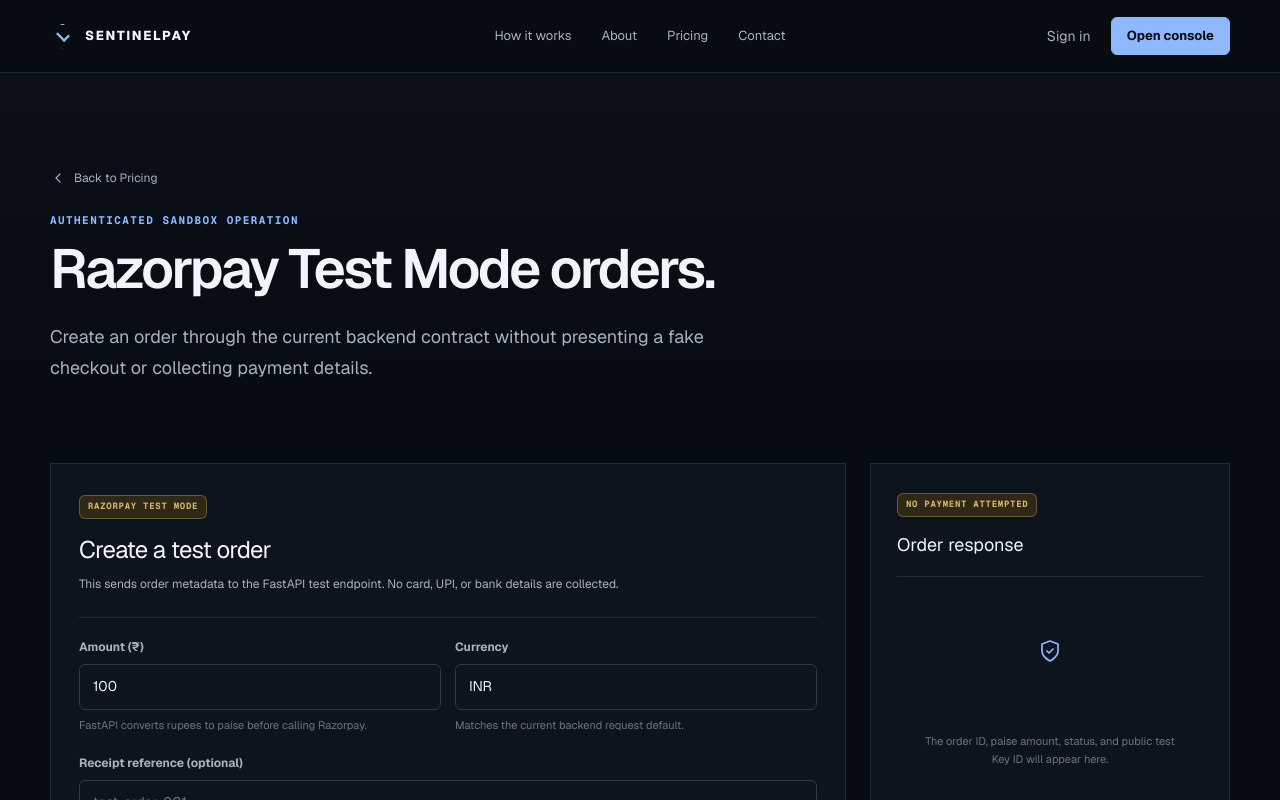
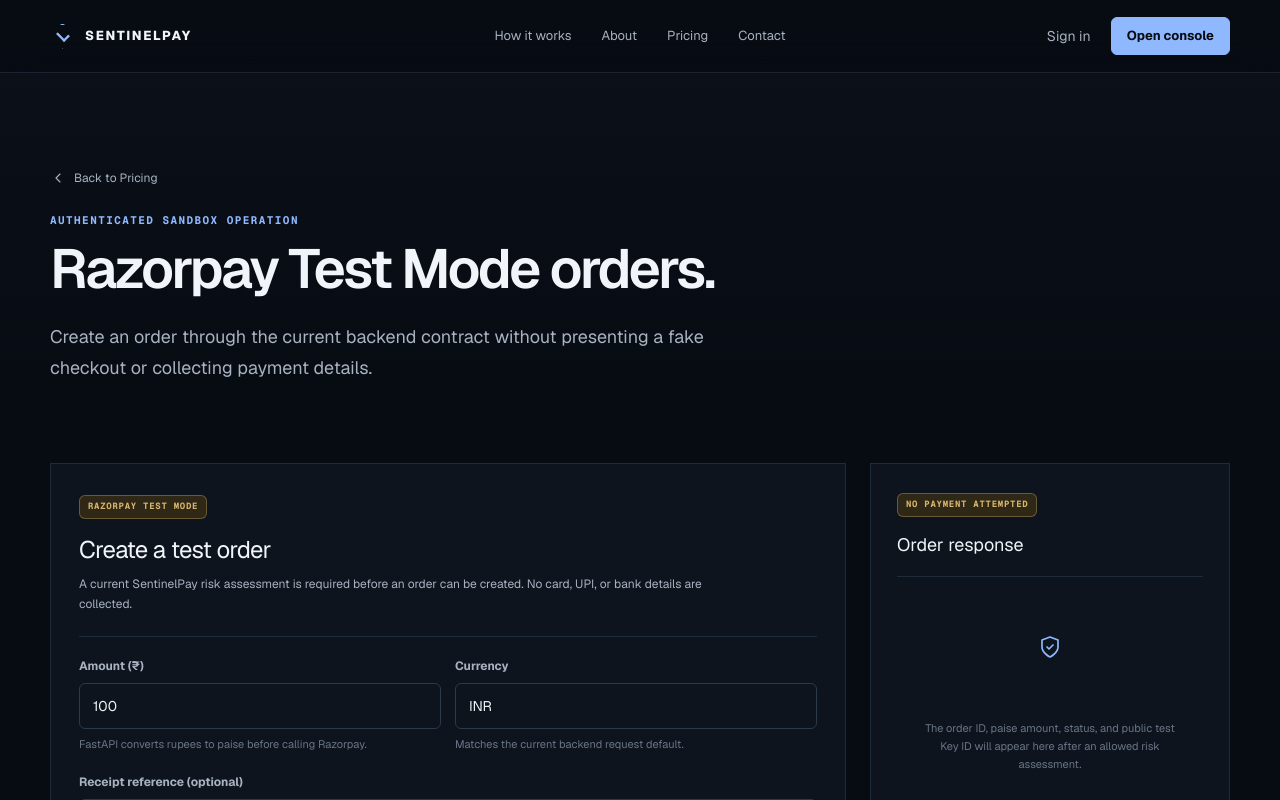
Before and after one commit to Anushka-Sharma-tech/sentinelpay, a Next.js app in the folder frontend/: page /checkout in a window 1280 px wide. Shown: the top 800 px of the page. Built offline with nearby package versions, Linux system fonts and the light colour scheme.

Commit message:
fix: require analyzed session for payment

```diff
--- a/frontend/src/components/checkout/razorpay-test-order.tsx
+++ b/frontend/src/components/checkout/razorpay-test-order.tsx
@@ -47,6 +47,18 @@
       return;
     }
 
+    const sessionId =
+      typeof window !== "undefined"
+        ? window.sessionStorage.getItem("sentinelpay_session_id")
+        : null;
+
+    if (!sessionId) {
+      setMessage(
+        "Run a transaction risk analysis first. Payment orders require the current risk assessment session.",
+      );
+      return;
+    }
+
     setLoading(true);
 
     try {
@@ -54,6 +66,7 @@
         amount,
         currency: "INR",
         receipt: receipt.trim() || null,
+        session_id: sessionId,
       });
 
       setOrder(createdOrder);
@@ -71,8 +84,8 @@
           <span className="test-mode-mark">Razorpay Test Mode</span>
           <h2>Create a test order</h2>
           <p>
-            This sends order metadata to the FastAPI test endpoint.
-            No card, UPI, or bank details are collected.
+            A current SentinelPay risk assessment is required before an order
+            can be created. No card, UPI, or bank details are collected.
           </p>
         </div>
 
@@ -194,7 +207,7 @@
             <Icon name="shield" width={24} height={24} />
             <p>
               The order ID, paise amount, status, and public test Key ID will
-              appear here.
+              appear here after an allowed risk assessment.
             </p>
           </div>
         )}
```
